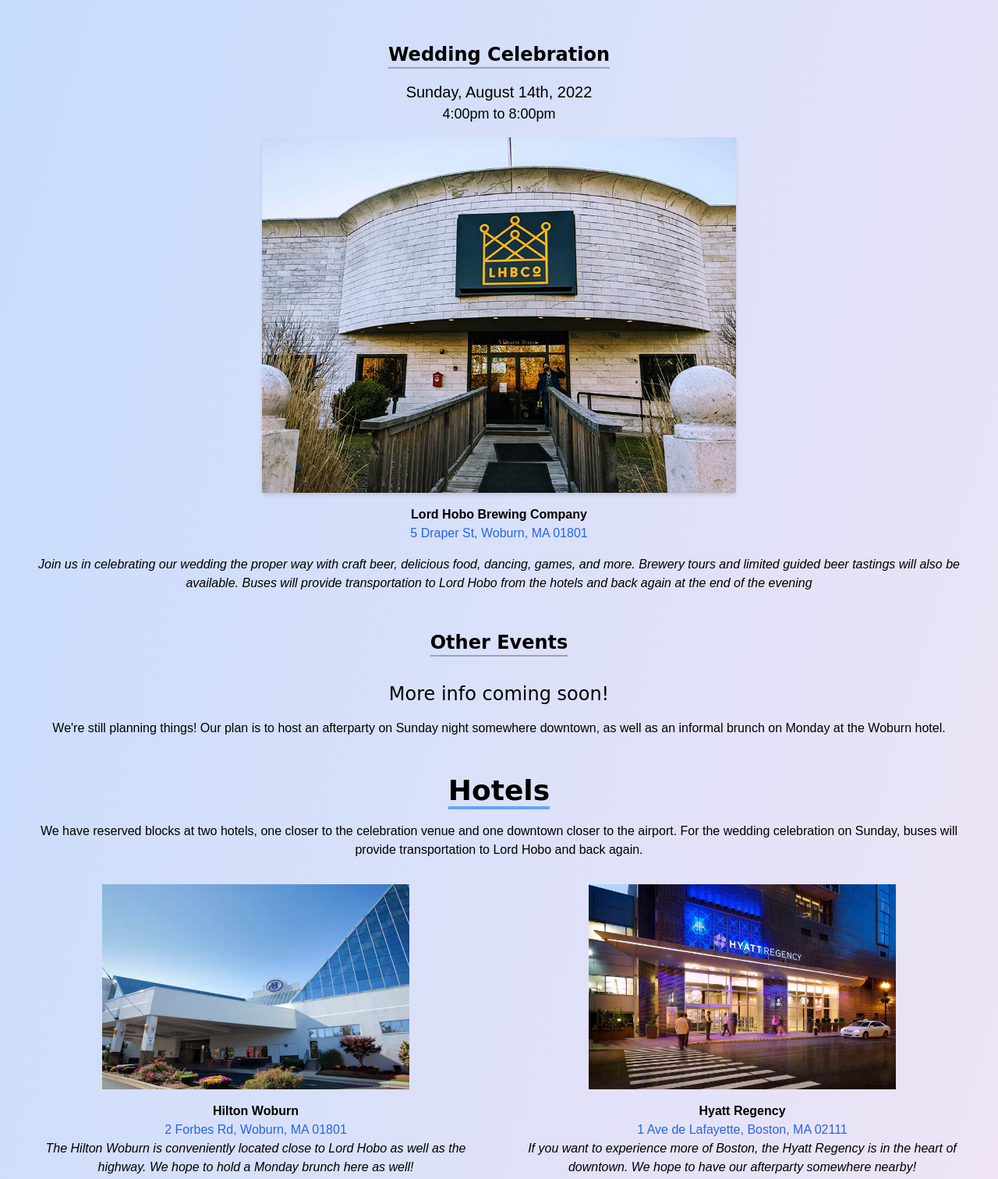
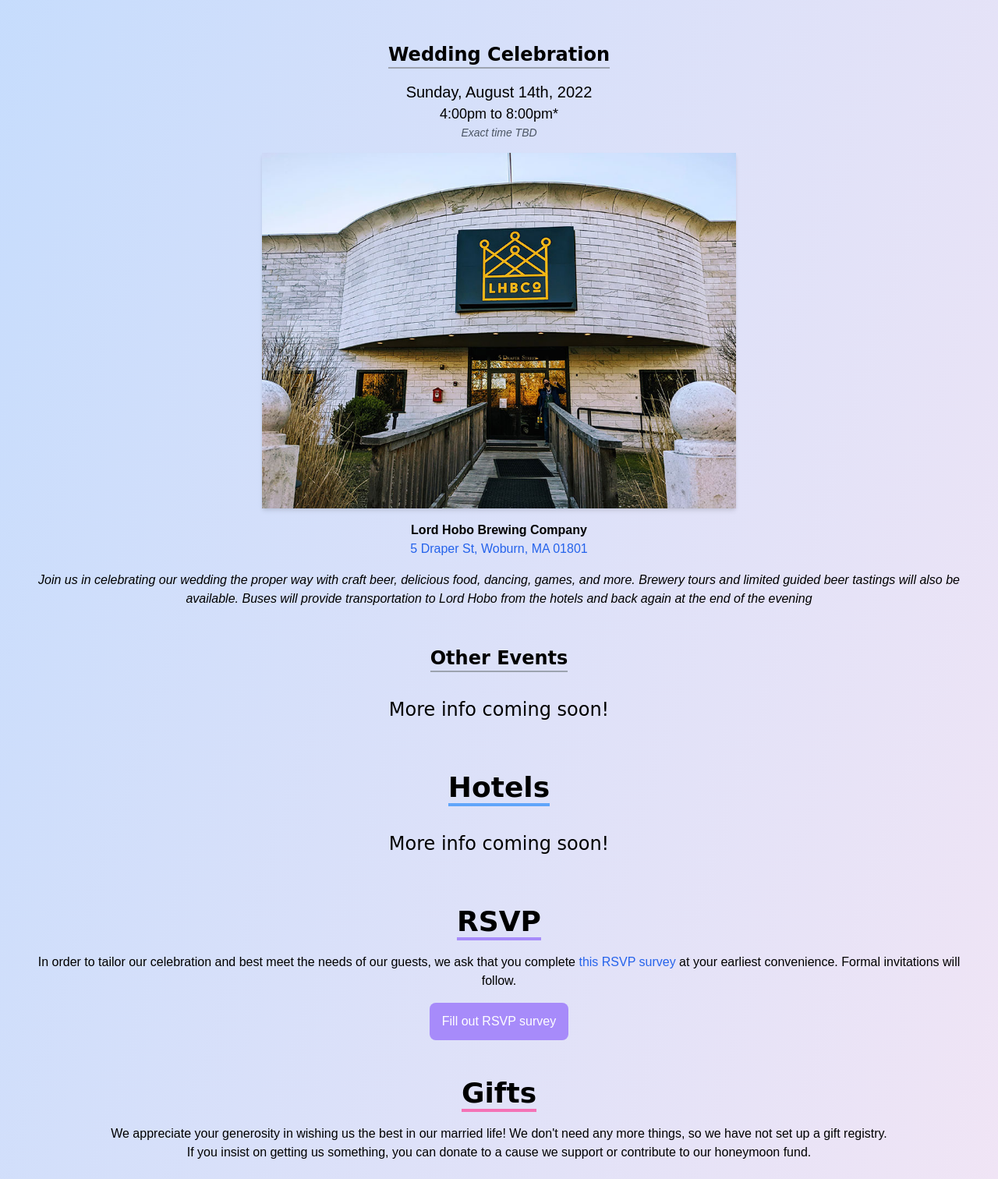
Before and after one commit to bencentra/wedding, a website built with webpack: page index.html in a window 1280 px wide. Shown: the part 960-2472 px from the top of the page at 78% size. Built offline with nearby package versions, Linux system fonts and the light colour scheme.

Commit message:
remove event and hotel info again

```diff
--- a/index.html
+++ b/index.html
@@ -95,7 +95,8 @@
           <div class='article-heading-border border-b-2'>Wedding Celebration</div>
         </h3>
         <div class='text-xl'>Sunday, August 14th, 2022</div>
-        <div class='text-lg'>4:00pm to 8:00pm</div>
+        <div class='text-lg'>4:00pm to 8:00pm*</div>
+        <p class='text-sm italic text-gray-600'>Exact time TBD</p>
         <div class='md:w-1/2 my-4'><img src="./src/images/lordhobo.jpg" class='shadow-md'
             alt='Exterior of Lord Hobo in Woburn' /></div>
         <ul>
@@ -111,7 +112,7 @@
         <div class='article-heading-border border-b-2'>Other Events</div>
       </h3>
       <p class='font-cursive text-2xl text-center py-4'>More info coming soon!</p>
-      <p class='text-center'>We're still planning things! Our plan is to host an afterparty on Sunday night somewhere downtown, as well as an informal brunch on Monday at the Woburn hotel.</p>
+      <!-- <p class='text-center'>We're still planning things! Our plan is to host an afterparty on Sunday night somewhere downtown, as well as an informal brunch on Monday at the Woburn hotel.</p> -->
       <!-- <div class='flex flex-col-reverse md:flex-row items-center justify-center mt-8'>
         <div class='pt-2 md:pt-0 md:w-3/4 text-center'>
           <h3 class='text-2xl font-cursive mb-4'>Hospitality Dinner</h3>
@@ -150,7 +151,8 @@
       <h2 class='article-heading'>
         <div class='article-heading-border border-blue-400'>Hotels</div>
       </h2>
-      <p class='text-center'>We have reserved blocks at two hotels, one closer to the celebration venue and one
+      <p class='font-cursive text-2xl text-center py-4'>More info coming soon!</p>
+      <!-- <p class='text-center'>We have reserved blocks at two hotels, one closer to the celebration venue and one
         downtown closer to the airport. For the wedding celebration on Sunday, buses will provide transportation to
         Lord Hobo and back again.</p>
       <div class='flex flex-col md:flex-row items-center justify-center mt-8'>
@@ -172,7 +174,7 @@
           </ul>
           <div class='button-group'><a class='button' href="#" target="_blank">Reserve a room</a></div>
         </div>
-      </div>
+      </div> -->
     </article>
     <article class='article'>
       <div id="rsvp" class='article-anchor'></div>
@@ -257,7 +259,7 @@
       </div>
       <div class='my-4'>
         <p class='font-bold'>Who else can I bring with me?</p>
-        <p>Significant others are welcome! Please include them when you fill out the RSVP form so we can add them to the
+        <p>Significant others are welcome! Please include them when you fill out the RSVP form so we can add them to your
           formal invite. Children are also welcome, though unfortunately they won't be able to enjoy any beer.</p>
       </div>
       <div class='my-4'>
@@ -276,7 +278,7 @@
       </div>
       <div class='my-4'>
         <p class='font-bold'>Will there be any child care available?</p>
-        <p>Maybe? Still figuring that part out!</p>
+        <p>Maybe? Still figuring that part out. More info coming soon!</p>
       </div>
       <div class='my-4'>
         <p class='font-bold'>Can I pet your dog?</p>
```
